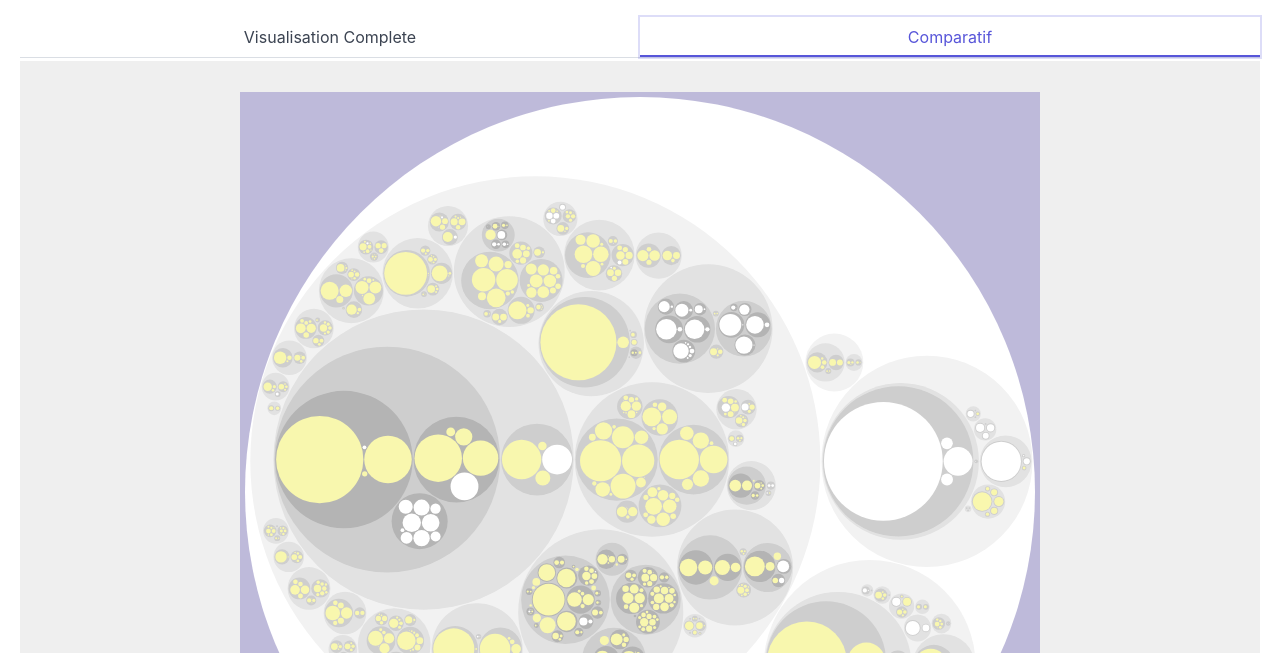
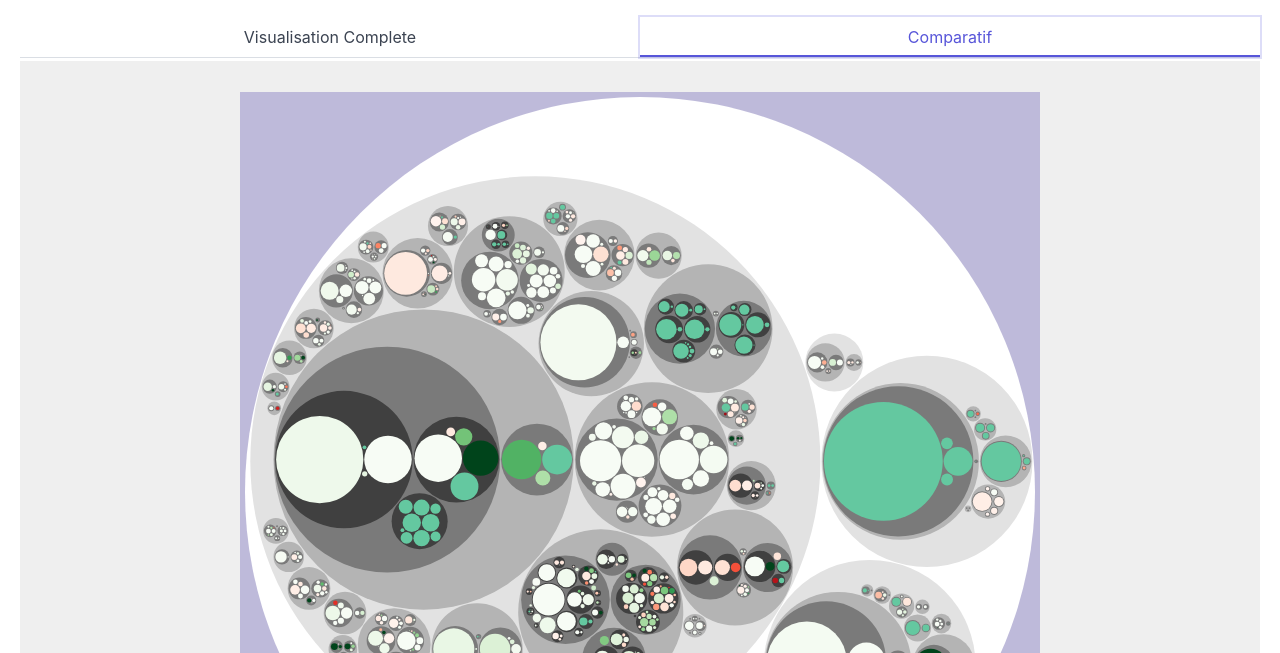
Before and after one commit to budget-ouvert/budget-iris, a plain HTML site: page index.html in a window 1280 px wide. Both pictures are taken after a click on the item "Comparatif". Shown: the part 147-800 px from the top of the page. Drawn offline with nearby package versions, Linux system fonts and the light colour scheme.

Commit message:
amélioration affichage

```diff
--- a/index.html
+++ b/index.html
@@ -56,6 +56,7 @@
                 <div id="chartDiff" >
                     <svg id="svg2" width="800" height="800"></svg>
                 </div>
+                Comparaison PLF 2019 / 2018
               </section>
               <section class="column col">
               </section>
@@ -71,11 +72,15 @@
   <script src="https://d3js.org/d3.v5.min.js"></script>
   <script>
 
+  //COLORS
+  // Theme
   let colorz = d3.scaleOrdinal(d3.schemeSet3);
-  let color = d3.scaleSequential(d3.interpolateSinebow)
-  .domain([-4, 4]);
-  let colorScale = d3.scaleSequential(d3.interpolateRdYlGn)
-  .domain([-500000000,500000000])
+  //Red to Green interpolateRdYlGn
+  let colorGreens = d3.scaleSequential(d3.interpolateGreens)
+  .domain([0,100])
+  let colorReds = d3.scaleSequential(d3.interpolateReds)
+  .domain([0,100])
+
   let colorGreys = d3.scaleSequential(d3.interpolateGreys)
 
   let tooltip = d3.select("body")
@@ -137,8 +142,8 @@
   var node = g.selectAll("circle,text");
 
   svg
-      .style("background", colorz(0))
-      .on("click", function() { zoom(root); });
+    .style("background", colorz(0))
+    .on("click", function() { zoom(root); });
 
   zoomTo([root.x, root.y, root.r * 2 + margin]);
 
@@ -184,11 +189,43 @@
       .attr("class", function(d) { return d.parent ? d.children ? "node" : "node node--leaf" : "node node--root"; })
       .style("fill", function(d) {
         if(d.data.color)
-          return  colorScale(parseInt(d.data.color));
-        else
-          return colorGreys(d.depth/10);
-         })
-      .on("click", function(d) { console.log(d); if (focus2 !== d) zoom2(d), d3.event.stopPropagation(); });
+        {
+          if(parseInt(d.data.color)>=0)
+            return colorGreens(parseInt(d.data.color))
+          if(parseInt(d.data.color)<0)
+            return colorReds(-parseInt(d.data.color))
+          if(d.data.color ==='FALSE')
+            return 'rgb(100, 200, 160)';
+                      // else if(parseInt(d.data.color)<=0)
+              // return colorReds(-parseInt(d.data.color))
+        } else {
+          return colorGreys(d.depth/5);
+        }
+      })
+      .on("click", function(d) { console.log(d); if (focus2 !== d) zoom2(d), d3.event.stopPropagation(); })
+      .on("mouseover", function(d) {
+              if (d.data.color==='FALSE'){
+
+                tooltip.text(d.data.name + "\n " + 'Creation?');
+              }
+              else if (d.data.color==='1000'){
+                tooltip.text(d.data.name + "\n " + '(0 crédits en 2018)');
+
+              }
+              else if (d.data.color){
+
+                tooltip.text(d.data.name + "\n " + d.data.color+'%');
+              }
+              else {
+                tooltip.text(d.data.name);
+
+              }
+              tooltip.style("visibility", "visible");
+      })
+      .on("mousemove", function() {
+          return tooltip.style("top", (d3.event.pageY-10)+"px").style("left",(d3.event.pageX+10)+"px");
+      })
+      .on("mouseout", function(){return tooltip.style("visibility", "hidden");});
 
   let text2 = g2.selectAll("text")
     .data(nodes2)
@@ -205,8 +242,8 @@
   var node2 = g2.selectAll("circle,text");
 
   svg2
-      .style("background", colorz(0))
-      .on("click", function() { zoom(root2); });
+    .style("background", colorz(0))
+    .on("click", function() { zoom2(root2); });
 
   zoomTo2([root2.x, root2.y, root2.r * 2 + margin]);
 
```
